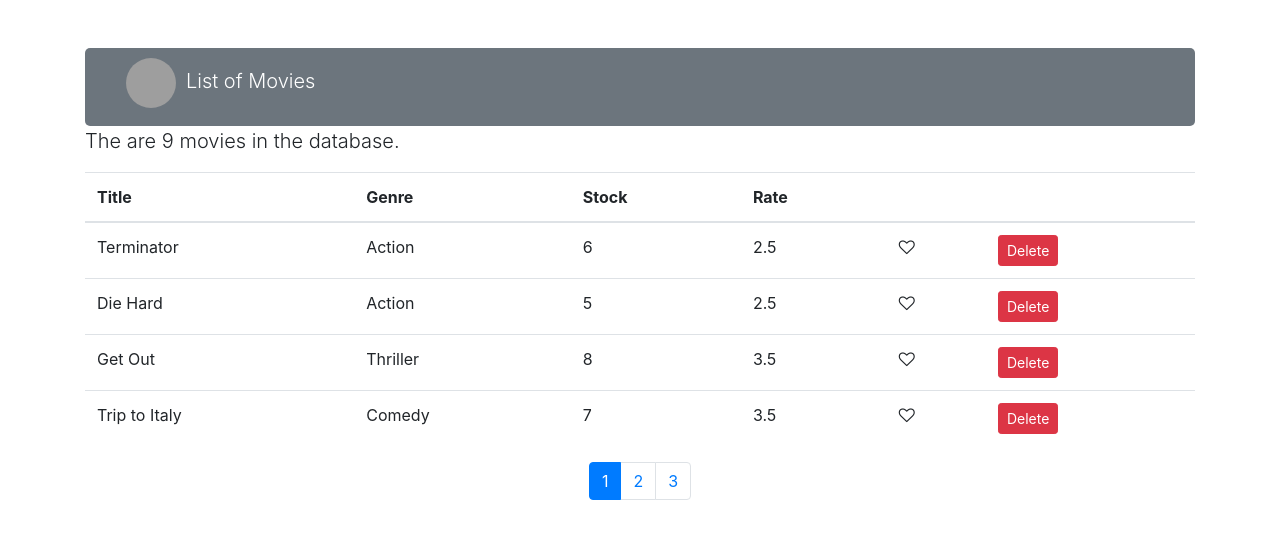
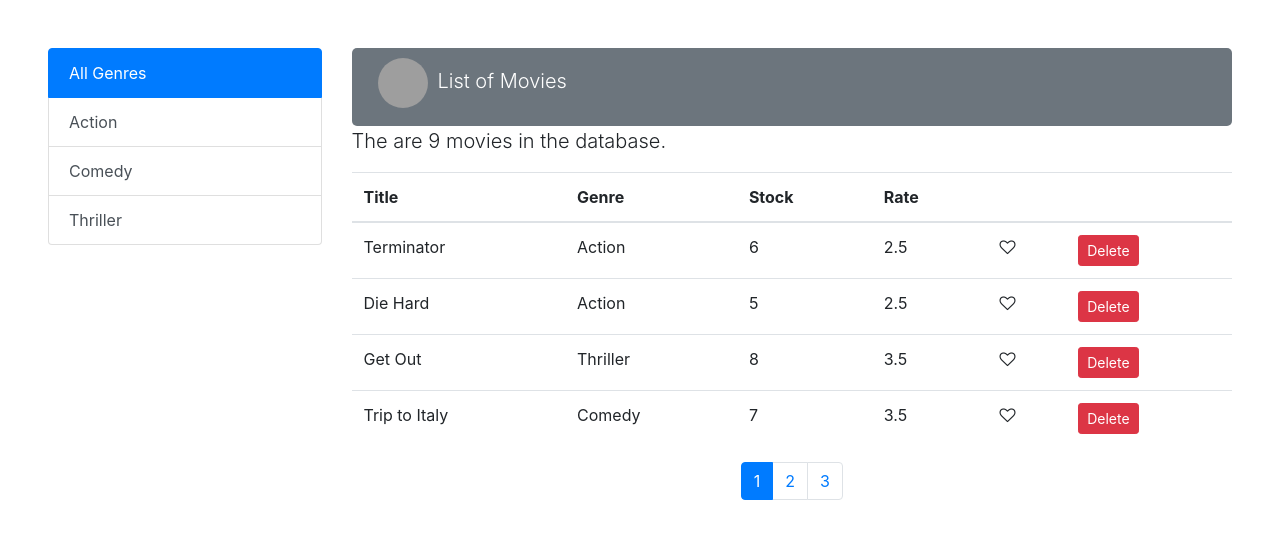
Before and after one commit to DPT-soliton/VidlyApp, a React (Create React App) app: page / in a window 1280 px wide. Shown: the top 538 px of the page. Built offline with nearby package versions, Linux system fonts and the light colour scheme; grey boxes are pictures that could not be loaded.

Commit message:
add pagination and filtering

```diff
--- a/package.json
+++ b/package.json
@@ -9,6 +9,7 @@
     "bootstrap": "^4.6.0",
     "font-awesome": "^4.7.0",
     "lodash": "^4.17.21",
+    "prop-types": "^15.7.2",
     "react": "^17.0.2",
     "react-dom": "^17.0.2",
     "react-scripts": "4.0.3",
--- a/public/index.html
+++ b/public/index.html
@@ -24,7 +24,7 @@
       work correctly both with client-side routing and a non-root public URL.
       Learn how to configure a non-root public URL by running `npm run build`.
     -->
-    <title>React App</title>
+    <title>Vidly</title>
   </head>
   <body>
     <noscript>You need to enable JavaScript to run this app.</noscript>
--- a/src/components/common/like.jsx
+++ b/src/components/common/like.jsx
@@ -1,4 +1,5 @@
 import React from "react";
+import PropTypes from "prop-types"; /**Use for props type checking */
 // import React, { Component } from "react";
 
 /* Convert class based components to stateless functional components */
@@ -6,6 +7,10 @@ const Like = (props) => {
   let classes = "fa fa-heart";
   if (!props.liked) classes += "-o";
   return <i className={classes} onClick={props.onLike} style={{ cursor: "pointer" }} aria-hidden="true"></i>;
+};
+
+Like.propType = {
+  props: PropTypes.func.isRequired,
 };
 
 export default Like;
--- /dev/null
+++ b/src/components/common/listGroup.jsx
@@ -0,0 +1,43 @@
+import React from "react";
+
+const ListGroup = (props) => {
+  const {
+    items,
+    value_property,
+    text_property,
+    onItemSelect,
+    selected_item,
+  } = props;
+  return (
+    <div>
+      <ul className="list-group">
+        <li
+          className="list-group-item  active"
+          onClick={() => props.onItemSelect("All")}
+        >
+          All Genres
+        </li>
+        {items.map((item) => (
+          <li
+            key={item[value_property]}
+            className={
+              selected_item === item
+                ? "list-group-item list-group-item-action active"
+                : "list-group-item list-group-item-action"
+            }
+            onClick={() => onItemSelect(item)}
+          >
+            {item[text_property]}
+          </li>
+        ))}
+      </ul>
+    </div>
+  );
+};
+
+ListGroup.defaultProps = {
+  value_property: "_id",
+  text_property: "name",
+};
+
+export default ListGroup;
--- a/src/components/common/pagination.jsx
+++ b/src/components/common/pagination.jsx
@@ -1,19 +1,27 @@
 import React from "react";
-import _ from "lodash";
+import _ from "lodash"; /**Use in pagination */
+import PropTypes from "prop-types"; /**Use for props type checking */
 
 const Pagination = (props) => {
   const { items_count, page_size, onPageChange, current_page } = props;
-  console.log(current_page);
+  console.log("Page ", current_page);
   const page_count = Math.ceil(items_count / page_size);
   /**[1...pagesCount] */
 
+  /**Nothing to render */
   if (page_count === 1) return null;
+
+  /**Will create an array of pages */
   const pages = _.range(1, page_count + 1);
+
   return (
     <nav aria-label="Page navigation example justify-content-center">
       <ul className="pagination justify-content-center">
         {pages.map((page) => (
-          <li className={page === current_page ? "page-item active" : "page-item"} key={page}>
+          <li
+            key={page}
+            className={page === current_page ? "page-item active" : "page-item"}
+          >
             <a className="page-link" onClick={() => onPageChange(page)}>
               {page}
             </a>
@@ -22,6 +30,13 @@ const Pagination = (props) => {
       </ul>
     </nav>
   );
+};
+
+Pagination.propTypes = {
+  items_count: PropTypes.number.isRequired,
+  page_size: PropTypes.number.isRequired,
+  onPageChange: PropTypes.func.isRequired,
+  current_page: PropTypes.number.isRequired,
 };
 
 export default Pagination;
--- a/src/components/movies.jsx
+++ b/src/components/movies.jsx
@@ -1,17 +1,25 @@
 import React, { Component } from "react";
 import { getMovies } from "../services/fakeMovieService";
+import { getGenres } from "../services/fakeGenreService";
 import Like from "./common/like";
 import Pagination from "./common/pagination";
 import paginate from "../utils/paginate";
+import ListGroup from "./common/listGroup";
 
 class Movies extends Component {
   state = {
-    movies: getMovies(),
+    movies: [],
+    genres: [],
     page_size: 4,
     current_page: 1,
     imageUrl: "https://picsum.photos/50",
     liked: false,
   };
+
+  /**This will be calle when an instance of this component is rendered to the DOM */
+  componentDidMount() {
+    this.setState({ movies: getMovies(), genres: getGenres() });
+  }
 
   handleDelete = (id) => {
     const movies = this.state.movies.filter((m) => m._id !== id);
@@ -32,6 +40,15 @@ class Movies extends Component {
     this.setState({ current_page: page });
   };
 
+  handleGenreSelect = (genre) => {
+    console.log(genre);
+    // const filter_movies = this.state.movies.filter(
+    //   (m) => m.genre.name === genre
+    // );
+    // this.setState({ movies: filter_movies });
+    this.setState({ selected_genre: genre });
+  };
+
   img_style = {
     borderRadius: 50,
     margin: 2,
@@ -42,26 +59,51 @@ class Movies extends Component {
 
   render() {
     const { length: count } = this.state.movies;
-    const { current_page, page_size, movies: all_movies } = this.state;
-    const movies = paginate(all_movies, current_page, page_size);
+    const {
+      current_page,
+      page_size,
+      movies: all_movies,
+      selected_genre,
+    } = this.state;
+    const filtered = selected_genre
+      ? all_movies.filter((m) => m.genre._id === selected_genre._id)
+      : all_movies;
+    const movies = paginate(filtered, current_page, page_size);
 
     return (
-      <div className="container container-fluid py-5 ">
-        <nav className="navbar navbar-light bg-secondary " style={this.header}>
-          <div className="container container-fluid">
+      <div className="row px-5">
+        <div className="col-md-3 py-5">
+          <ListGroup
+            items={this.state.genres}
+            selected_item={this.state.selected_genre}
+            onItemSelect={this.handleGenreSelect}
+          />
+        </div>
+
+        <div className="col py-5">
+          <nav
+            className="navbar navbar-light bg-secondary "
+            style={this.header}
+          >
+            {/* <div className="container container-fluid"> */}
             <h1 className="lead text-white">
               <span className="m-2">
-                <img style={this.img_style} src={this.state.imageUrl} alt="movieUrlImage"></img>
+                <img
+                  style={this.img_style}
+                  src={this.state.imageUrl}
+                  alt="movieUrlImage"
+                ></img>
               </span>
               List of Movies
             </h1>
-          </div>
+            {/* </div> */}
           </nav>
           <p className="lead" hidden={!this.state.movies.length <= 0}>
             No more movies in the database.
           </p>
           <p className="lead" hidden={this.state.movies.length === 0}>
-          The are {this.state.movies.length} {this.state.movies.length > 1 ? "movies" : "movie"} in the database.
+            The are {filtered.length}{" "}
+            {this.state.movies.length > 1 ? "movies" : "movie"} in the database.
           </p>
           <table className="table" hidden={this.state.movies.length <= 0}>
             <thead>
@@ -85,7 +127,10 @@ class Movies extends Component {
                     <Like liked={m.liked} onLike={() => this.handleLike(m)} />
                   </td>
                   <td>
-                  <button className="btn btn-danger btn-sm" onClick={() => this.handleDelete(m._id)}>
+                    <button
+                      className="btn btn-danger btn-sm"
+                      onClick={() => this.handleDelete(m._id)}
+                    >
                       Delete
                     </button>
                   </td>
@@ -93,7 +138,13 @@ class Movies extends Component {
               ))}
             </tbody>
           </table>
-        <Pagination items_count={count} current_page={current_page} page_size={page_size} onPageChange={this.handlePageChange} />
+          <Pagination
+            items_count={filtered.length}
+            current_page={current_page}
+            page_size={page_size}
+            onPageChange={this.handlePageChange}
+          />
+        </div>
       </div>
     );
   }
--- a/src/index.js
+++ b/src/index.js
@@ -7,6 +7,7 @@ import reportWebVitals from "./reportWebVitals";
 import "bootstrap/dist/css/bootstrap.css";
 import "font-awesome/css/font-awesome.css";
 import Movies from "./components/movies";
+
 
 ReactDOM.render(
   <React.StrictMode>
```
Also changed, not shown: 1 other file (tests, documents, lock files or other folders). Lines whose indentation alone changed are shown as unchanged.
